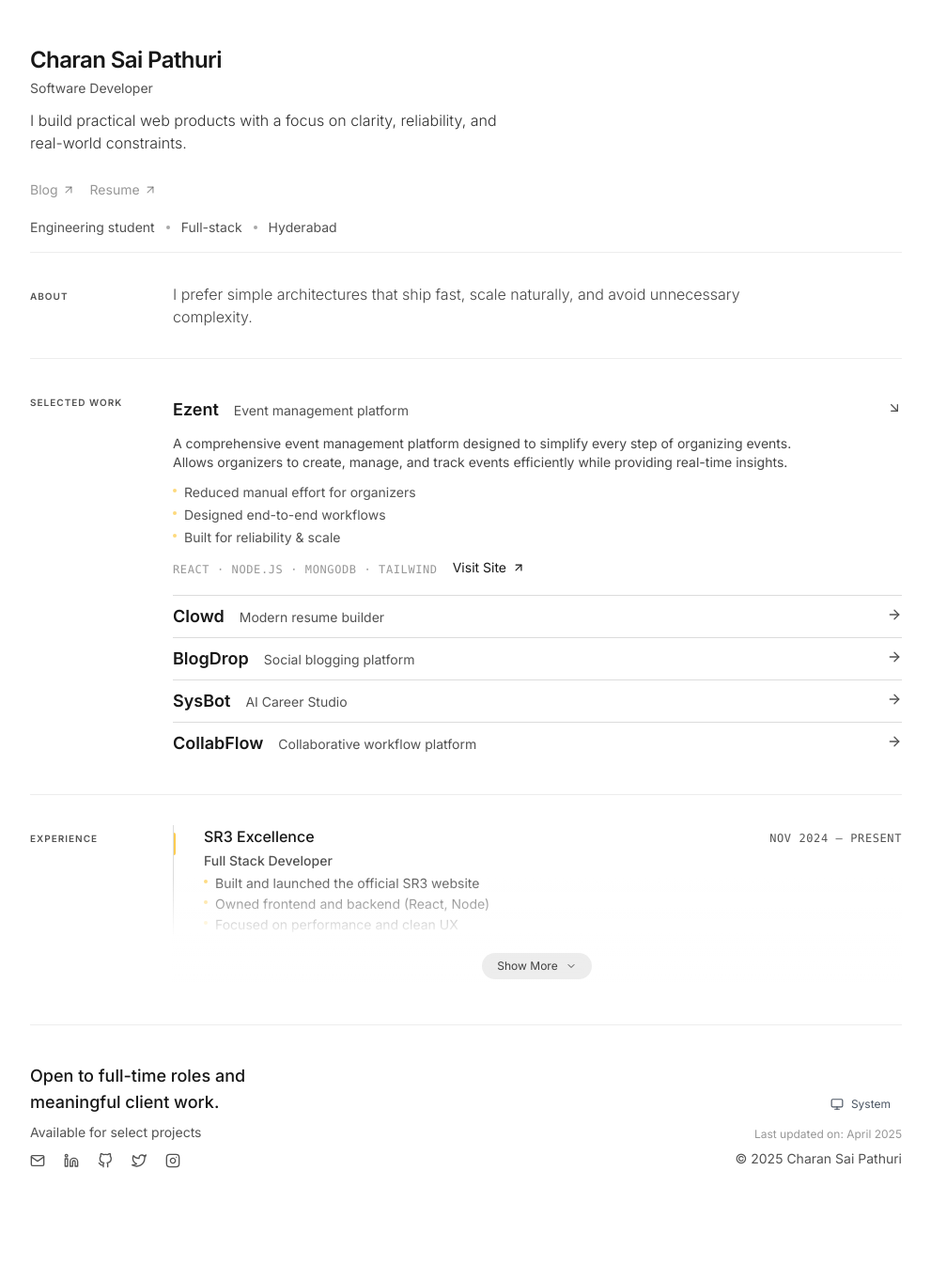
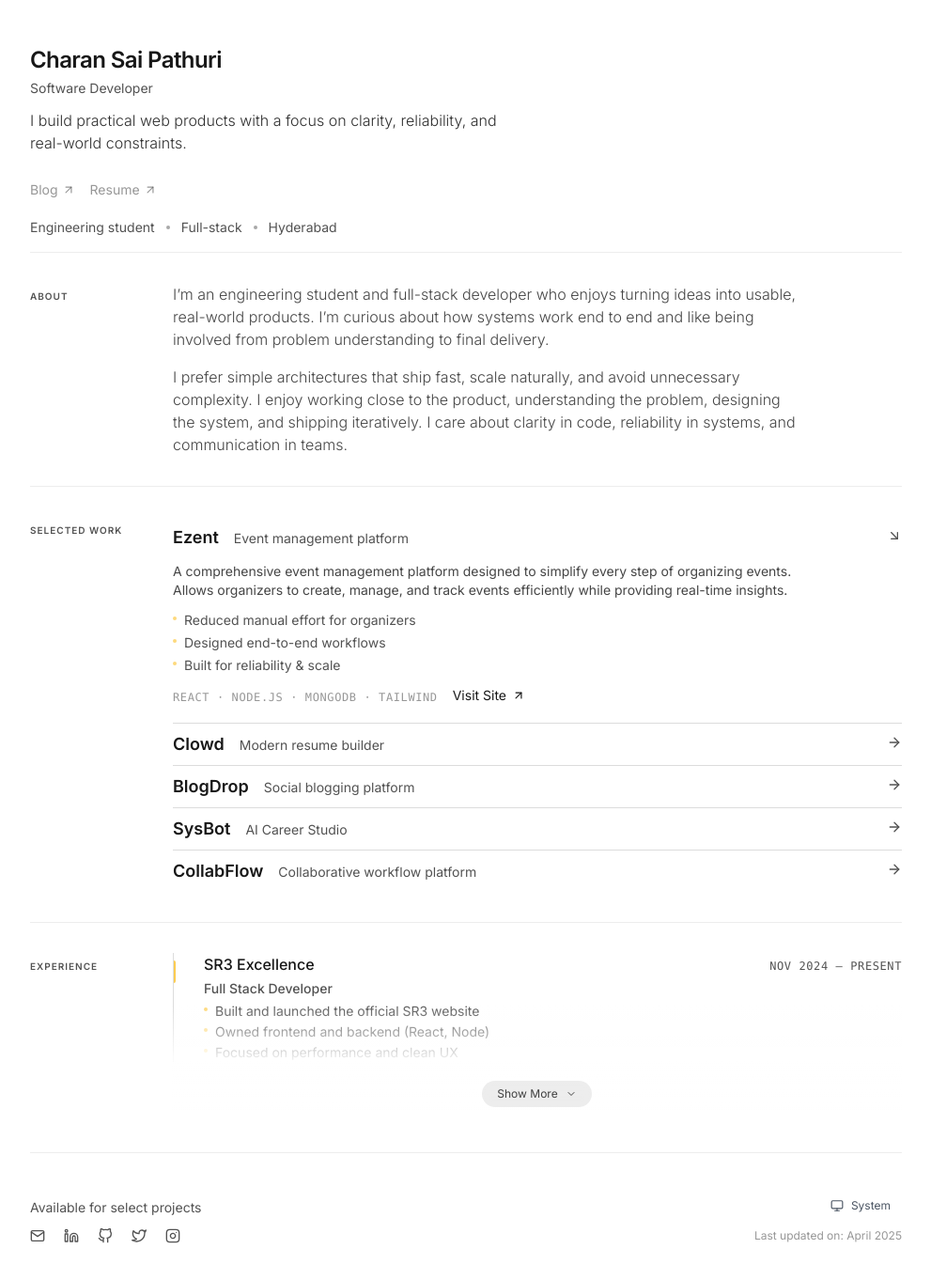
Before and after one commit to Charannsai/charanfolioo, a React (Vite) app: page / in a window 1280 px wide. Shown: the whole page at 94% size, without its empty margins (144-1135 px from the left). Before the commit the page ends 1283 px from the top, so only its background shows below. Built offline with nearby package versions, Linux system fonts and the light colour scheme.

Commit message:
new changes

```diff
--- a/src/App.jsx
+++ b/src/App.jsx
@@ -127,9 +127,14 @@ function App() {
               viewport={{ once: true }}
               className="max-w-2xl"
             >
-              <p className="text-sm md:text-base text-portfolio-text/80 leading-relaxed font-light">
-                I prefer simple architectures that ship fast, scale naturally, and avoid unnecessary complexity.
-              </p>
+              <div className="flex flex-col gap-4">
+                <p className="text-sm md:text-base text-portfolio-text/80 leading-relaxed font-light">
+                  I’m an engineering student and full-stack developer who enjoys turning ideas into usable, real-world products. I’m curious about how systems work end to end and like being involved from problem understanding to final delivery.
+                </p>
+                <p className="text-sm md:text-base text-portfolio-text/80 leading-relaxed font-light">
+                  I prefer simple architectures that ship fast, scale naturally, and avoid unnecessary complexity. I enjoy working close to the product, understanding the problem, designing the system, and shipping iteratively. I care about clarity in code, reliability in systems, and communication in teams.
+                </p>
+              </div>
             </motion.div>
           </Section>
 
@@ -147,9 +152,7 @@ function App() {
           <section className="py-10 border-t border-portfolio-muted/10 mt-4">
             <div className="flex flex-col gap-4 md:flex-row md:justify-between md:items-end">
               <div className="flex flex-col gap-2">
-                <h3 className="text-base md:text-lg text-portfolio-text font-medium">
-                  Open to full-time roles and <br /> meaningful client work.
-                </h3>
+
                 <p className="text-portfolio-muted text-xs md:text-sm">
                   Available for select projects
                 </p>
@@ -158,10 +161,9 @@ function App() {
                 </div>
               </div>
 
-              <div className="flex flex-col gap-2 items-start md:items-end text-sm text-portfolio-muted">
+              <div className="flex flex-row items-center gap-4 md:flex-col md:items-end md:gap-2 text-sm text-portfolio-muted">
                 <ThemeToggle theme={theme} setTheme={setTheme} />
                 <p className="text-xs opacity-60">Last updated on: April 2025</p>
-                <p>© {new Date().getFullYear()} Charan Sai Pathuri</p>
               </div>
             </div>
           </section>
```
